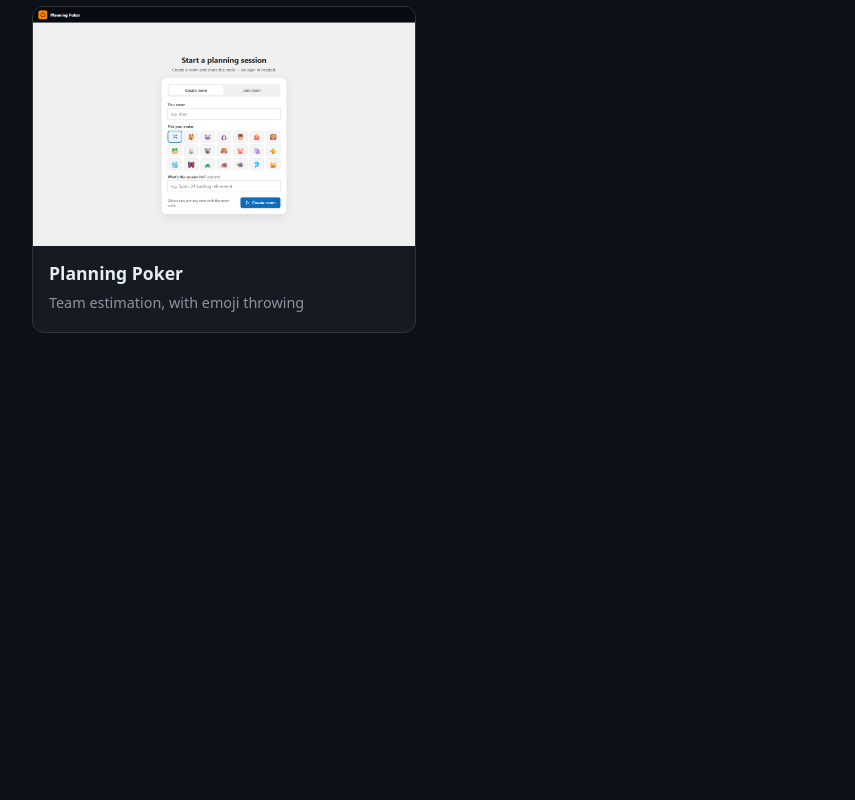
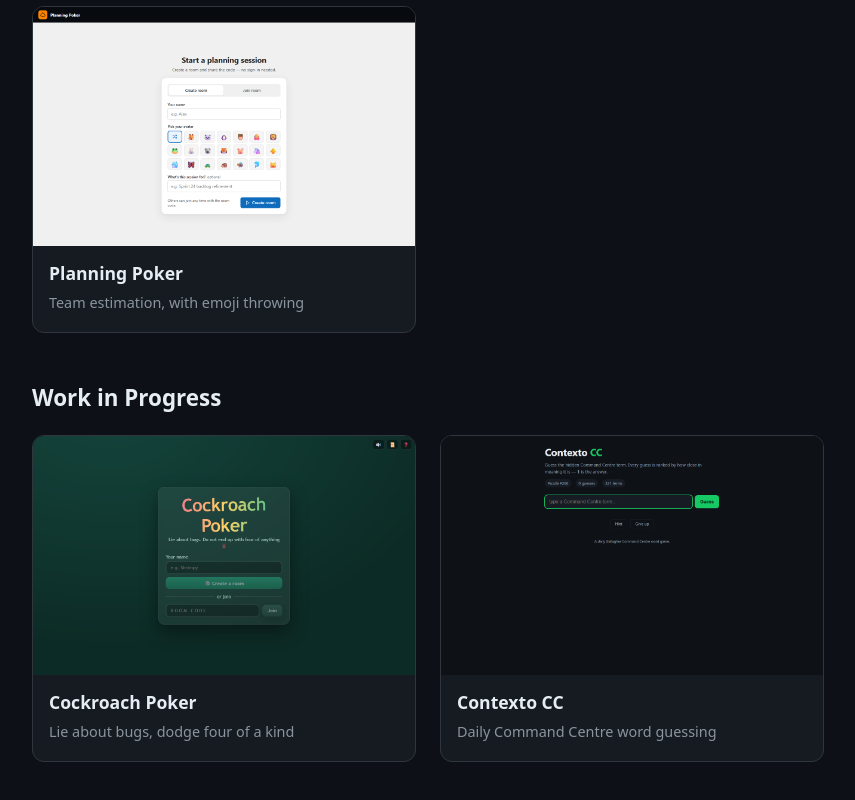
Before and after one commit to lindsenC-gallagher/my-apps, a plain HTML site: page index.html in a window 1280 px wide. Shown: the part 968-1768 px from the top of the page, without its empty margins (8-863 px from the left). Before the commit the page ends 1373 px from the top, so only its background shows below. Drawn offline with Linux system fonts and the light colour scheme.

Commit message:
Add Work in Progress section with Cockroach Poker and Contexto CC
Co-Authored-By: Claude Sonnet 5 <noreply@anthropic.com>

```diff
--- a/index.html
+++ b/index.html
@@ -54,10 +54,6 @@
     <img src="img/ono-99.png" alt="ONO 99">
     <div class="meta"><h2>ONO 99</h2><span>Keep the running total under 99</span></div>
   </a>
-  <a class="card" href="https://contexto-cc.lindsen-cruz.workers.dev/">
-    <img src="img/contexto-cc.png" alt="Contexto CC">
-    <div class="meta"><h2>Contexto CC</h2><span>Daily Command Centre word guessing</span></div>
-  </a>
 </div>
 
 <h2 class="section">Utils</h2>
@@ -67,5 +63,17 @@
     <div class="meta"><h2>Planning Poker</h2><span>Team estimation, with emoji throwing</span></div>
   </a>
 </div>
+
+<h2 class="section">Work in Progress</h2>
+<div class="grid">
+  <a class="card" href="https://cockroach-poker.lindsen-cruz.workers.dev/">
+    <img src="img/cockroach-poker.png" alt="Cockroach Poker">
+    <div class="meta"><h2>Cockroach Poker</h2><span>Lie about bugs, dodge four of a kind</span></div>
+  </a>
+  <a class="card" href="https://contexto-cc.lindsen-cruz.workers.dev/">
+    <img src="img/contexto-cc.png" alt="Contexto CC">
+    <div class="meta"><h2>Contexto CC</h2><span>Daily Command Centre word guessing</span></div>
+  </a>
+</div>
 </body>
 </html>
```
Also changed, not shown: img/cockroach-poker.png (added).
